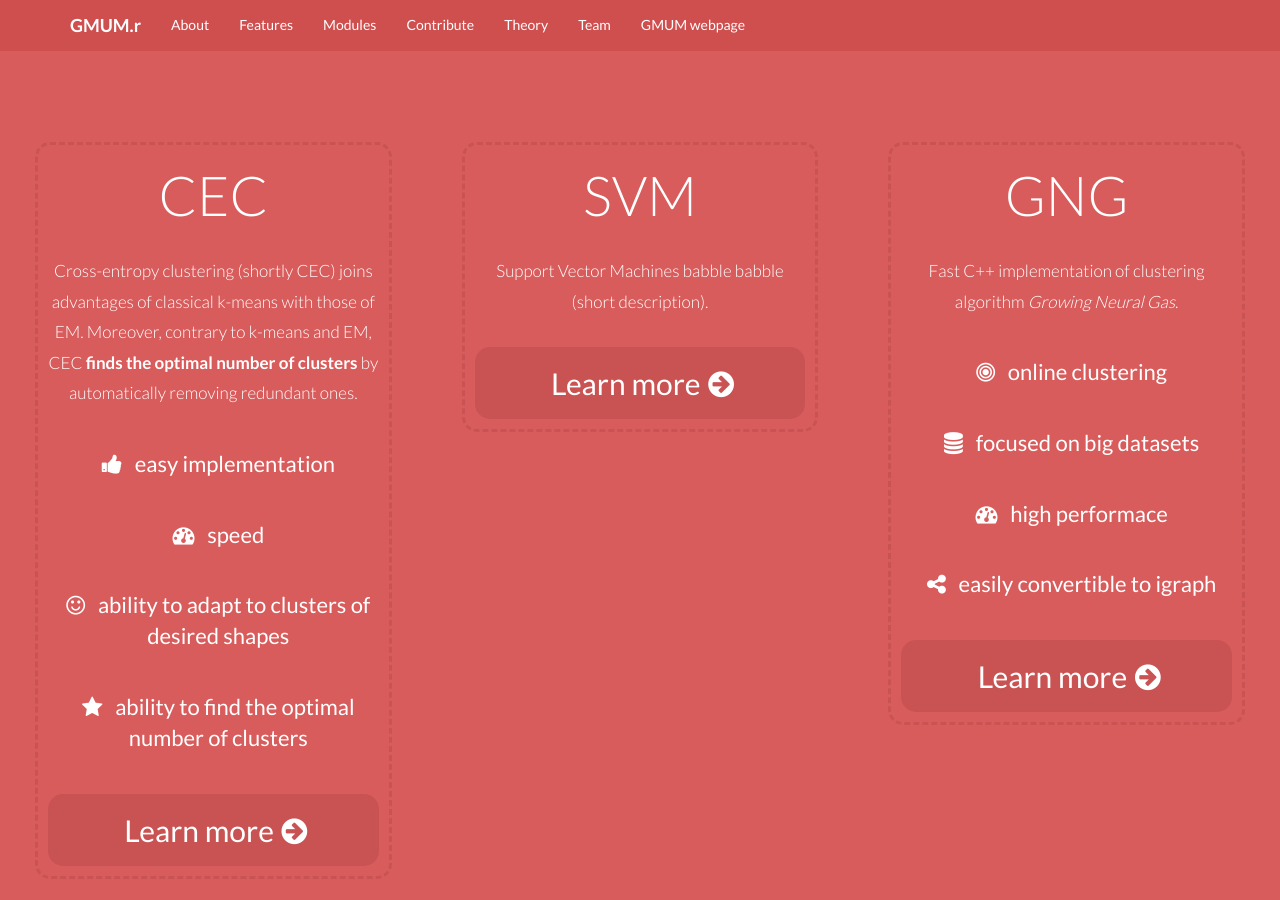
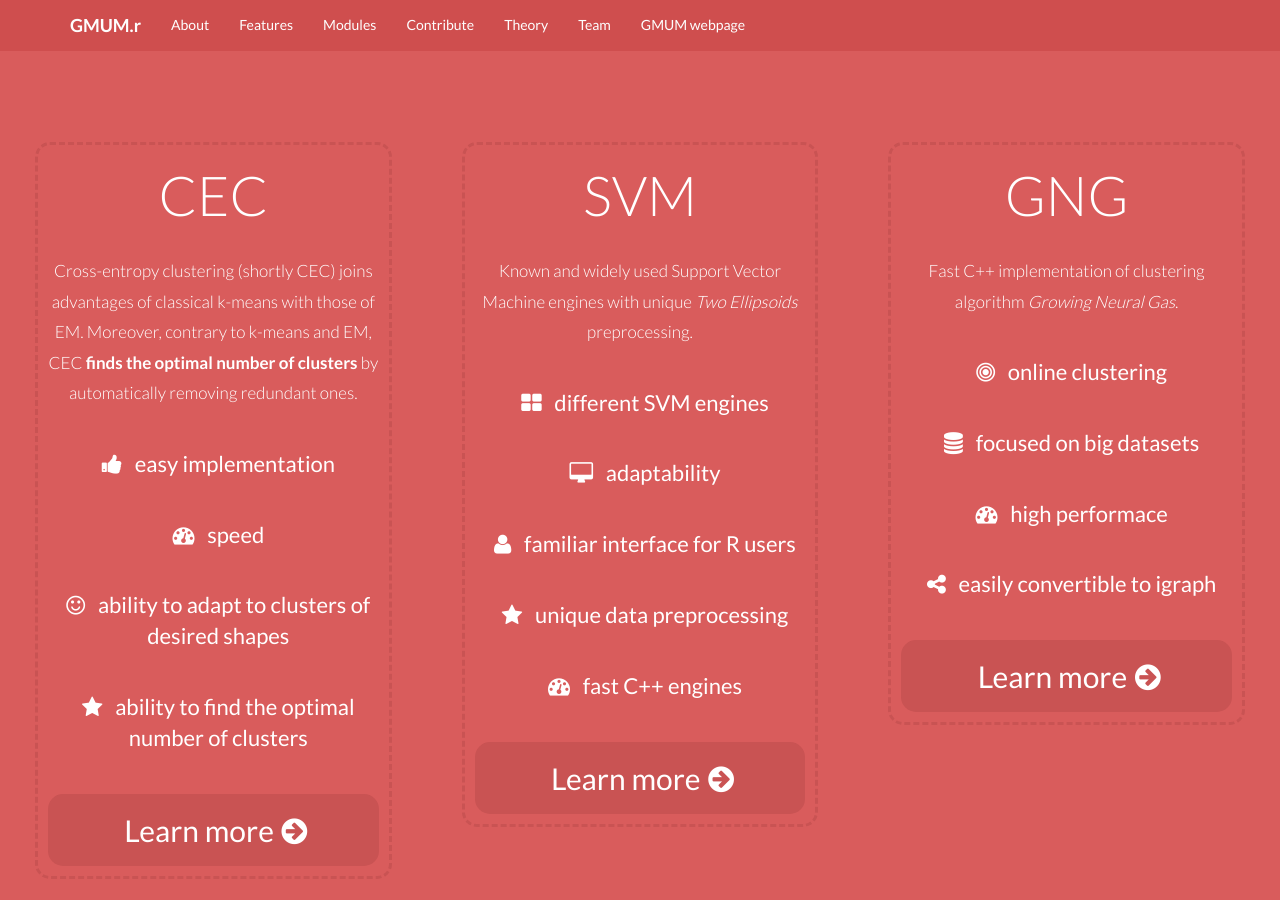
Before and after one commit to gmum/gmum.r, a Jekyll site: the page built from index.html, in a window 1280 px wide and 900 px high, scrolled down 1785 px. Built offline with Jekyll 4.4.1, drawn with Linux system fonts in a browser that asks for light colours; nearby versions of some CDN libraries.

Commit message:
Project modules section update
I've updated the description of SVM module.

```diff
--- a/_layouts/main_page.html
+++ b/_layouts/main_page.html
@@ -121,7 +121,32 @@
                 <h2>SVM</h2>
 
                 <p class="description">
-                    Support Vector Machines babble babble (short description).
+                    Known and widely used Support Vector Machine engines with unique <i>Two Ellipsoids</i> preprocessing.
+                </p>
+
+                <p class="feature">
+                    <i class="fa fa-2x fa-th-large" style="background-color: #d95c5c;"></i>
+                    <span>different SVM engines</span>
+                </p>
+
+                <p class="feature">
+                    <i class="fa fa-2x fa-desktop" style="background-color: #d95c5c;"></i>
+                    <span>adaptability</span>
+                </p>
+
+                <p class="feature">
+                    <i class="fa fa-2x fa-user" style="background-color: #d95c5c;"></i>
+                    <span>familiar interface for R users</span>
+                </p>
+
+                <p class="feature">
+                    <i class="fa fa-2x fa-star" style="background-color: #d95c5c;"></i>
+                    <span>unique data preprocessing</span>
+                </p>
+
+                <p class="feature">
+                    <i class="fa fa-2x fa-tachometer" style="background-color: #d95c5c;"></i>
+                    <span>fast C++ engines</span>
                 </p>
 
                 <div class="footer">
```
